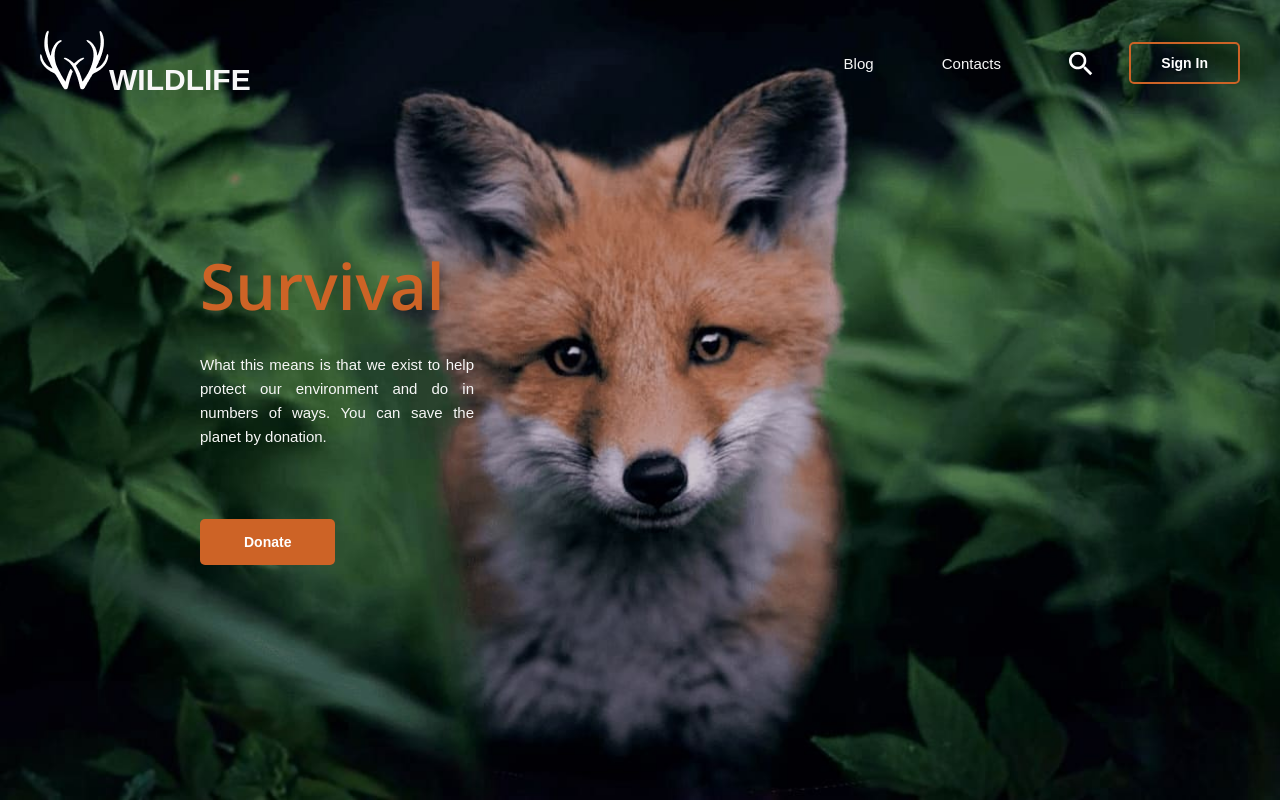
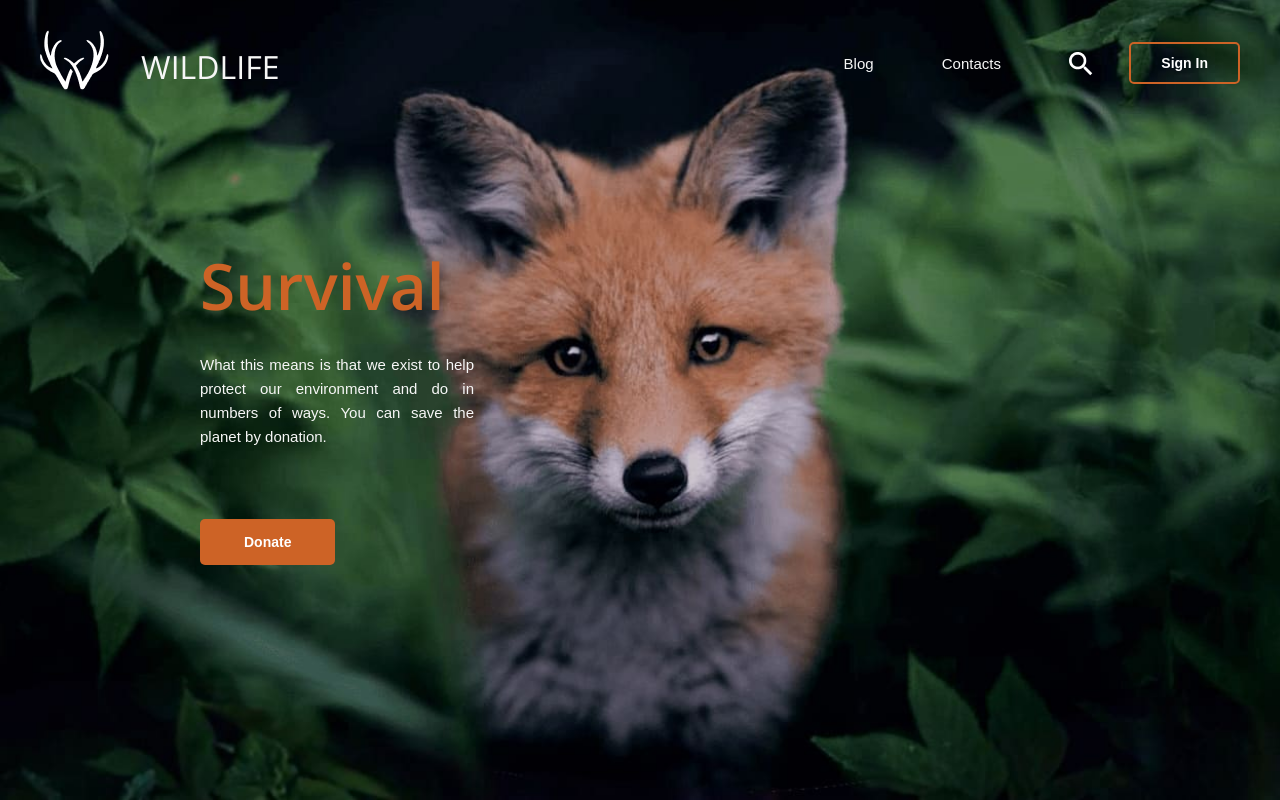
Before and after one commit to ArtemIgnatiev908976/WildLife, a plain HTML site: page index.html in a window 1280 px wide. Shown: the top 800 px of the page. Drawn offline with nearby package versions, Linux system fonts and the light colour scheme.

Commit message:
init: main

```diff
--- a/assets/css/style.css
+++ b/assets/css/style.css
@@ -134,6 +134,15 @@ hr{
 .header__logo {
     font-size: 30px;
     font-weight: 700;
+    color: #f7f7f7;
+
+}
+
+
+.header__text{
+    margin-right: 500px;
+    font-size: 24pt;
+    font-weight: 400;
     color: #f7f7f7;
 }
 
--- a/index.html
+++ b/index.html
@@ -15,7 +15,8 @@
 <header class="header">
     <div class="container">
         <div class="header__inner">
-            <div class="header__logo"><img src="./assets/images/path0.png" alt="">WILDLIFE </div>
+            <div class="header__logo "><img src="./assets/images/path0.png" alt=""></div>
+            <div class="header__text  "><h2>WILDLIFE </h2></div>
             <nav>
                 <a class="nav__link " href="#">Blog</a>
                 <a class="nav__link" href="#">Contacts</a>
@@ -35,10 +36,11 @@
     <div class="container">
         <div class="intro_inner">
 
-<h1 >Survival</h1>
+            <h1>Survival</h1>
             <div class="intro__text">
 
-                <p >What this means is that we exist to help protect our environment and do in numbers of ways. You can save the planet by donation.</p>
+                <p>What this means is that we exist to help protect our environment and do in numbers of ways. You can
+                    save the planet by donation.</p>
             </div>
 
             <a class="btn2" href="#">Donate</a>
@@ -100,10 +102,9 @@
             </div>
 
 
-
         </div>
 
-        <br><br>  <br><br>  <br><br>
+        <br><br> <br><br> <br><br>
         <div class="section__header">
             <!--            <h3 class="section__suptitle">What we do</h3>-->
             <h4 class="section__title">Get notified about new amazing articles</h4>
@@ -116,8 +117,6 @@
 
 
 </section>
-
-
 
 
 <!--section--devices модификатор стили остаются такими же только добавляется фон-->
```
Lines whose indentation alone changed are shown as unchanged.
